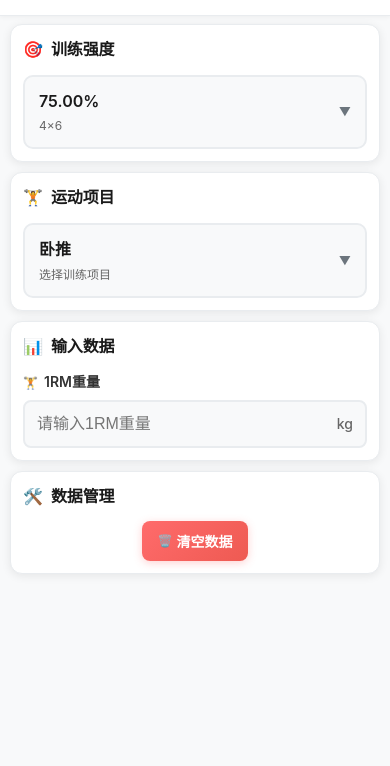
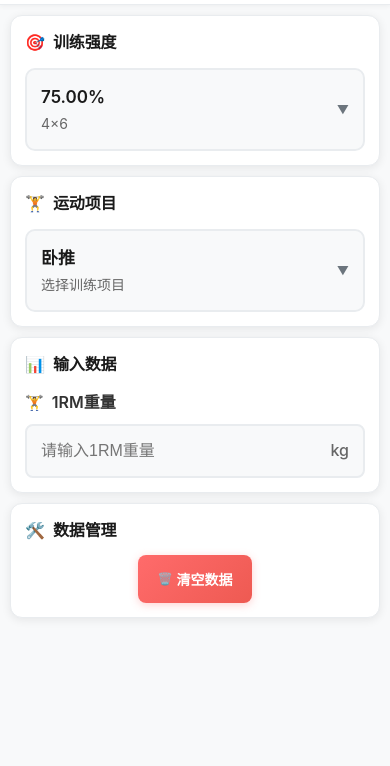
Before and after one commit to wxinghai/tool, a plain HTML site: page index.html in a window 390 px wide. Shown: the part 78-844 px from the top of the page. Drawn offline with Linux system fonts and the light colour scheme.

Commit message:
Update index.html
2

```diff
--- a/index.html
+++ b/index.html
@@ -11,12 +11,26 @@
             box-sizing: border-box;
         }
 
+        html, body {
+            overflow-x: hidden;
+            width: 100%;
+        }
+
         body {
             font-family: -apple-system, BlinkMacSystemFont, 'Segoe UI', Roboto, sans-serif;
             background: #f8f9fa;
             color: #212529;
             line-height: 1.6;
             min-height: 100vh;
+            margin: 0;
+            padding: 0;
+        }
+
+        /* 确保页面可以完整滚动 */
+        .app-container {
+            min-height: 100vh;
+            display: flex;
+            flex-direction: column;
         }
 
         /* 顶部标题栏 */
@@ -152,9 +166,8 @@
 
         /* 主内容区 */
         .main-content {
-            padding: 10px 15px 0 15px;
-            max-height: calc(100vh - 200px);
-            overflow-y: auto;
+            padding: 10px 15px 30px 15px;
+            flex: 1;
         }
 
         /* 卡片样式 */
@@ -190,13 +203,16 @@
             background: #f8f9fa;
             border: 2px solid #e9ecef;
             border-radius: 10px;
-            padding: 12px 14px;
+            padding: 14px 16px;
             display: flex;
             justify-content: space-between;
             align-items: center;
             transition: all 0.3s ease;
             cursor: pointer;
             position: relative;
+            min-height: 48px;
+            -webkit-tap-highlight-color: transparent;
+            user-select: none;
         }
 
         .modern-picker:hover {
@@ -222,7 +238,7 @@
         }
 
         .picker-sub {
-            font-size: 12px;
+            font-size: 13px;
             color: #666;
             display: block;
         }
@@ -236,7 +252,7 @@
 
         /* 输入组件 */
         .input-group {
-            margin-bottom: 14px;
+            margin-bottom: 16px;
         }
 
         .input-group:last-child {
@@ -246,16 +262,16 @@
         .input-header {
             display: flex;
             align-items: center;
-            margin-bottom: 6px;
+            margin-bottom: 8px;
         }
 
         .input-icon {
-            font-size: 12px;
-            margin-right: 6px;
+            font-size: 14px;
+            margin-right: 8px;
         }
 
         .input-title {
-            font-size: 14px;
+            font-size: 15px;
             font-weight: 600;
             color: #333;
         }
@@ -266,8 +282,9 @@
             background: #f8f9fa;
             border: 2px solid #e9ecef;
             border-radius: 8px;
-            padding: 0 12px;
+            padding: 0 14px;
             transition: all 0.3s ease;
+            min-height: 52px;
         }
 
         .modern-input-wrapper:focus-within {
@@ -278,20 +295,22 @@
 
         .modern-input {
             flex: 1;
-            height: 44px;
+            height: 48px;
             border: none;
             background: transparent;
             font-size: 16px;
             font-weight: 500;
             color: #1a1a1a;
             outline: none;
+            -webkit-tap-highlight-color: transparent;
+            user-select: text;
         }
 
         .input-unit {
-            font-size: 14px;
+            font-size: 15px;
             color: #666;
             font-weight: 500;
-            margin-left: 6px;
+            margin-left: 8px;
         }
 
         /* 计算结果显示 */
@@ -371,6 +390,8 @@
             box-shadow: 0 2px 8px rgba(255, 107, 107, 0.3);
             transition: all 0.3s ease;
             cursor: pointer;
+            -webkit-tap-highlight-color: transparent;
+            user-select: none;
         }
 
         .action-btn:active {
@@ -388,11 +409,6 @@
             font-weight: 600;
         }
 
-        /* 底部间距 */
-        .bottom-space {
-            height: 20px;
-        }
-
         /* 下拉选择器样式 */
         .dropdown {
             position: relative;
@@ -406,11 +422,12 @@
             background: white;
             border: 1px solid #e9ecef;
             border-radius: 8px;
-            box-shadow: 0 4px 20px rgba(0, 0, 0, 0.1);
-            max-height: 300px;
+            box-shadow: 0 4px 20px rgba(0, 0, 0, 0.15);
+            max-height: 250px;
             overflow-y: auto;
-            z-index: 1000;
+            z-index: 9999;
             display: none;
+            margin-top: 4px;
         }
 
         .dropdown-menu.show {
@@ -418,10 +435,16 @@
         }
 
         .dropdown-item {
-            padding: 12px 16px;
+            padding: 14px 16px;
             cursor: pointer;
             border-bottom: 1px solid #f8f9fa;
             transition: background-color 0.2s;
+            font-size: 15px;
+            min-height: 48px;
+            display: flex;
+            align-items: center;
+            -webkit-tap-highlight-color: transparent;
+            user-select: none;
         }
 
         .dropdown-item:hover {
@@ -438,18 +461,141 @@
         }
 
         /* 响应式设计 */
-        @media (max-width: 480px) {
+        @media (max-width: 768px) {
             .header {
-                padding: 15px 10px 8px 10px;
+                padding: 16px 12px 10px 12px;
             }
 
             .main-content {
-                padding: 8px 10px 0 10px;
+                padding: 12px 12px 30px 12px;
             }
 
             .card {
-                padding: 12px;
+                padding: 16px;
+                margin-bottom: 12px;
+                border-radius: 12px;
+            }
+
+            .app-title {
+                font-size: 20px;
+            }
+
+            .app-subtitle {
+                font-size: 12px;
+            }
+
+            .dropdown-menu {
+                max-height: 200px;
+                box-shadow: 0 8px 32px rgba(0, 0, 0, 0.2);
+            }
+
+            .dropdown-item {
+                padding: 16px;
+                min-height: 52px;
+                font-size: 16px;
+            }
+
+            .modern-picker {
+                padding: 16px;
+                min-height: 52px;
+            }
+
+            .picker-main {
+                font-size: 17px;
+            }
+
+            .picker-sub {
+                font-size: 14px;
+            }
+
+            .modern-input-wrapper {
+                min-height: 56px;
+                padding: 0 16px;
+            }
+
+            .modern-input {
+                height: 52px;
+                font-size: 17px;
+            }
+
+            .input-title {
+                font-size: 16px;
+            }
+
+            .input-icon {
+                font-size: 15px;
+            }
+
+            .input-unit {
+                font-size: 16px;
+            }
+
+            .result-display {
+                margin-top: 20px;
+                padding: 16px;
+            }
+
+            .result-number {
+                font-size: 32px;
+            }
+
+            .result-unit {
+                font-size: 18px;
+            }
+
+            .formula-text {
+                font-size: 13px;
+            }
+
+            .action-btn {
+                padding: 12px 20px;
+                font-size: 15px;
+                min-height: 48px;
+            }
+        }
+
+        @media (max-width: 480px) {
+            .header {
+                padding: 12px 10px 8px 10px;
+            }
+
+            .main-content {
+                padding: 10px 10px 25px 10px;
+            }
+
+            .card {
+                padding: 14px;
                 margin-bottom: 10px;
+            }
+
+            .app-title {
+                font-size: 18px;
+            }
+
+            .dropdown-menu {
+                max-height: 180px;
+            }
+
+            .modern-picker {
+                padding: 14px;
+                min-height: 50px;
+            }
+
+            .modern-input-wrapper {
+                min-height: 54px;
+                padding: 0 14px;
+            }
+
+            .modern-input {
+                height: 50px;
+                font-size: 16px;
+            }
+        }
+
+        /* 特殊处理iOS Safari */
+        @supports (-webkit-touch-callout: none) {
+            .modern-input {
+                font-size: 16px;
             }
         }
     </style>
@@ -592,9 +738,6 @@
                     </button>
                 </div>
             </div>
-
-            <!-- 底部间距 -->
-            <div class="bottom-space"></div>
         </div>
     </div>
 
@@ -704,6 +847,14 @@
 
             // 点击其他地方关闭下拉菜单
             document.addEventListener('click', closeAllDropdowns);
+
+            // 防止下拉菜单内的点击冒泡
+            elements.intensityMenu.addEventListener('click', (e) => {
+                e.stopPropagation();
+            });
+            elements.exerciseMenu.addEventListener('click', (e) => {
+                e.stopPropagation();
+            });
         }
 
         // 填充下拉菜单
@@ -734,6 +885,17 @@
             closeAllDropdowns();
             const menu = type === 'intensity' ? elements.intensityMenu : elements.exerciseMenu;
             menu.classList.add('show');
+
+            // 确保下拉菜单在可视区域内
+            setTimeout(() => {
+                const menuRect = menu.getBoundingClientRect();
+                const viewportHeight = window.innerHeight;
+
+                if (menuRect.bottom > viewportHeight) {
+                    const overflow = menuRect.bottom - viewportHeight + 10;
+                    window.scrollBy(0, overflow);
+                }
+            }, 10);
         }
 
         // 关闭所有下拉菜单
```
